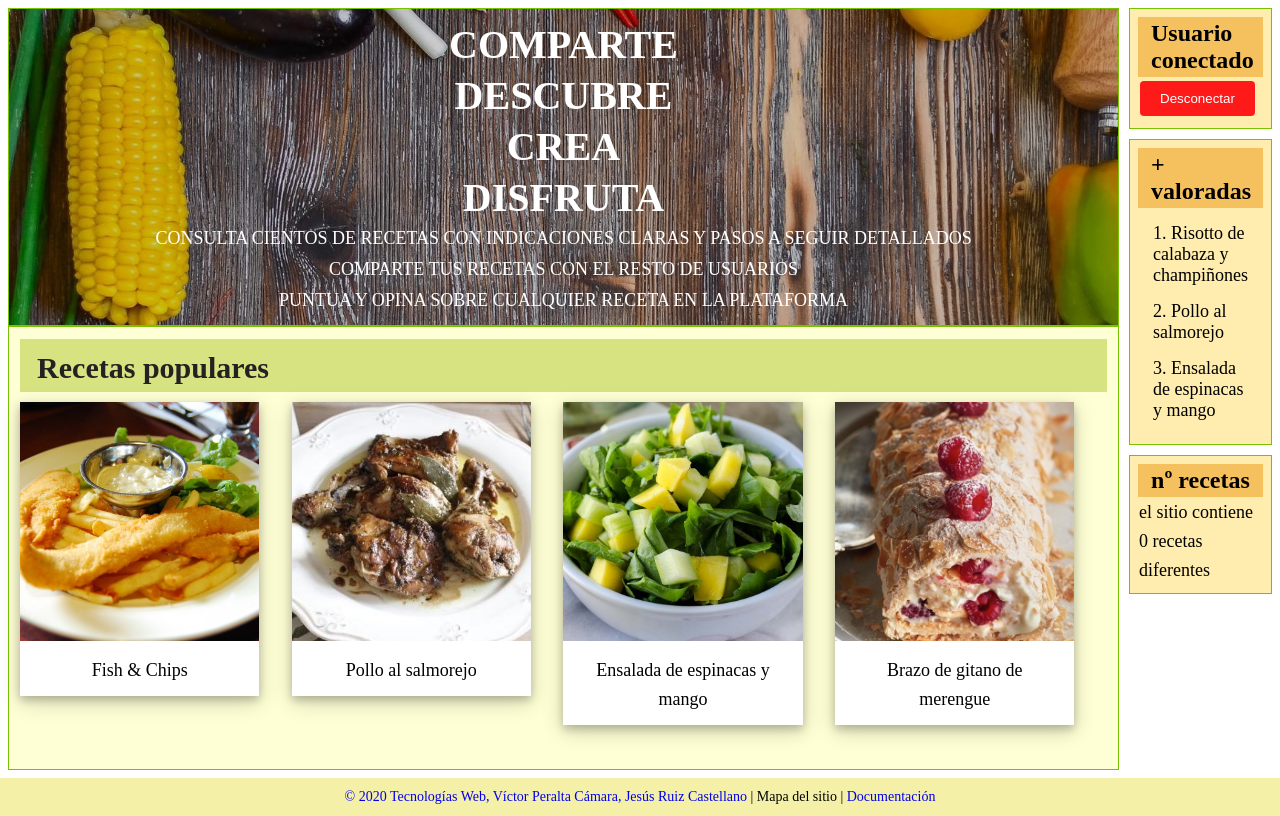
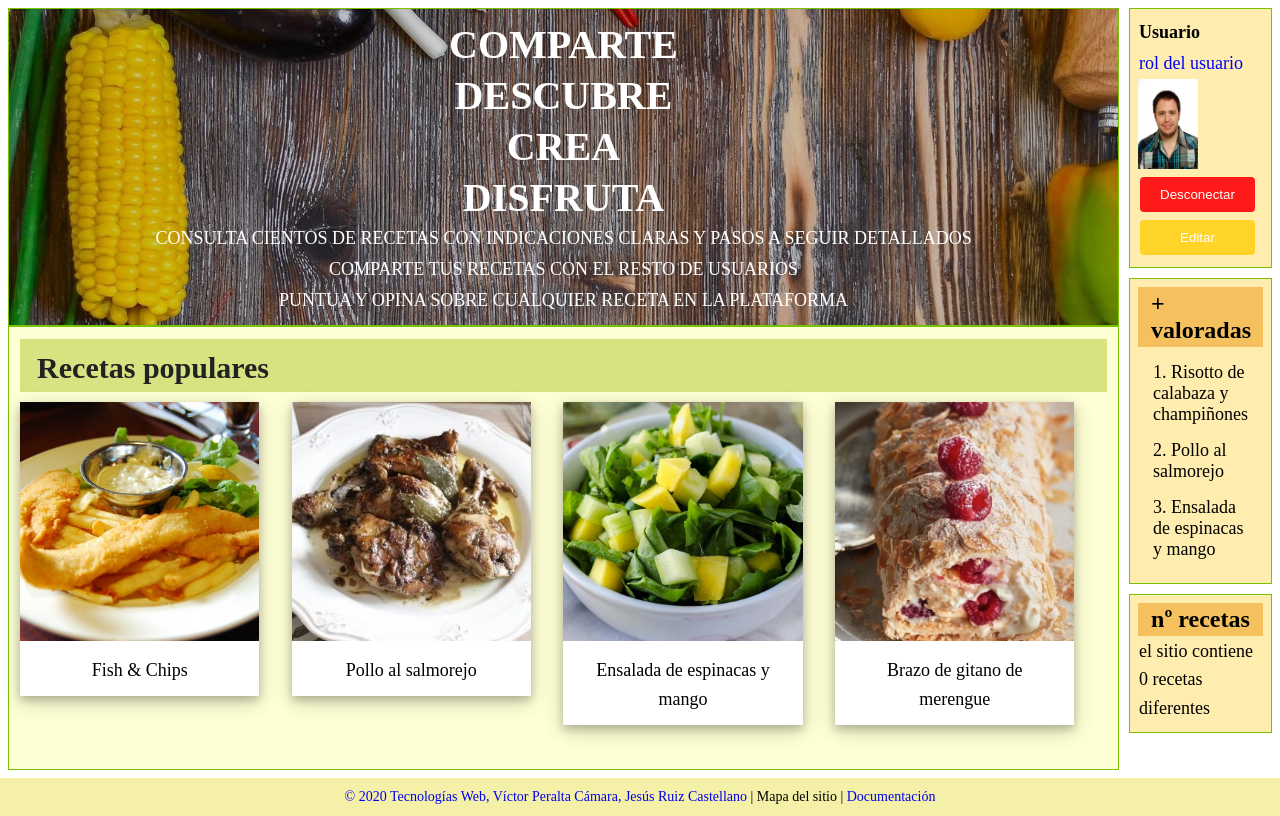
Before and after one commit to vperaltac/TW-Proyecto, a PHP site: page / in a window 1280 px wide. Shown: the part 204-1020 px from the top of the page. Run offline with PHP 8.4, Linux system fonts and the light colour scheme; the visitor is signed in with stand-in values (Sample User, id 1); data that the repository does not hold is empty.

Commit message:
Usuario Conectado
modificaciones en el widget del usuario cuando se ha logeado

```diff
--- a/View/comunes.php
+++ b/View/comunes.php
@@ -71,13 +71,27 @@ HTML;
     if($conectado){
         $widget_login = <<< HTML
             <section class="campo-lateral">
-                    <div class=cabecera-aside>
-                        <h2>Usuario conectado</h2>
+
+                    <div class="nombreUsuario">
+                        <p>Usuario</p>
+                    </div>
+
+                    <div class="rolUsuario">
+                        <p> rol del usuario</p>
+                    </div>
+
+                    <div class="imgUsuario">
+                        <img src="View/img/foto-carnet.jpg">
                     </div>
 
                     <form action="index.php" method="post">
                         <input type="hidden" value="desconectar" name="peticion" />
                         <input class="btn-eliminar" type="submit" name="logout" value="Desconectar" />
+                    </form>
+
+                    <form action="index.php" method="post">
+                        <input type="hidden" value="editar" name="peticion" />
+                        <input class="btn-editar" type="submit" name="edit" value="Editar" />
                     </form>
             </section>
 HTML;
--- a/View/css/estilo.css
+++ b/View/css/estilo.css
@@ -158,25 +158,58 @@ nav a{
     margin-left: 10px;
 }
 
+
 .barra-lateral li{
     font-size: 18px;
     margin: 15px;
 }
 
 .campo-lateral{
+
     padding:8px;
     margin-bottom: 10px;
     border: 1px solid rgb(120, 194, 0);
 }
 
+
+.nombreUsuario p {
+    font-weight: bolder;
+}
+
+.rolUsuario p {
+    color: blue;
+    font-size: 20px;
+}
+
+.imgUsuario img{
+    /*float: center;*/
+    width: 60px;
+    height: 90px;
+}
+
 .btn-eliminar {
+    /*float: right;*/
     background-color: #ff1a1a;
     border: none;
     color: white;
     padding: 10px 20px;
-    text-align: center;
+    /*text-align: center;*/
     text-decoration: none;
     margin: 4px 2px;
+    cursor: pointer;
+    border-radius: 4px;
+  }
+
+.btn-editar {
+    /*float: left;*/
+    background-color: #ffd428;
+    border: none;
+    color: white;
+    padding: 10px 20px;
+    /*text-align: center;*/
+    text-decoration: none;
+    margin: 4px 2px;
+    width: 115px;
     cursor: pointer;
     border-radius: 4px;
   }
@@ -205,7 +238,6 @@ nav a{
 #login input[type="password"]{
     margin:2px;
     padding:6px;
-    width: 60%;
 }
 
 #login .boton {
```
Also changed, not shown: View/img/foto-carnet.jpg (added).
